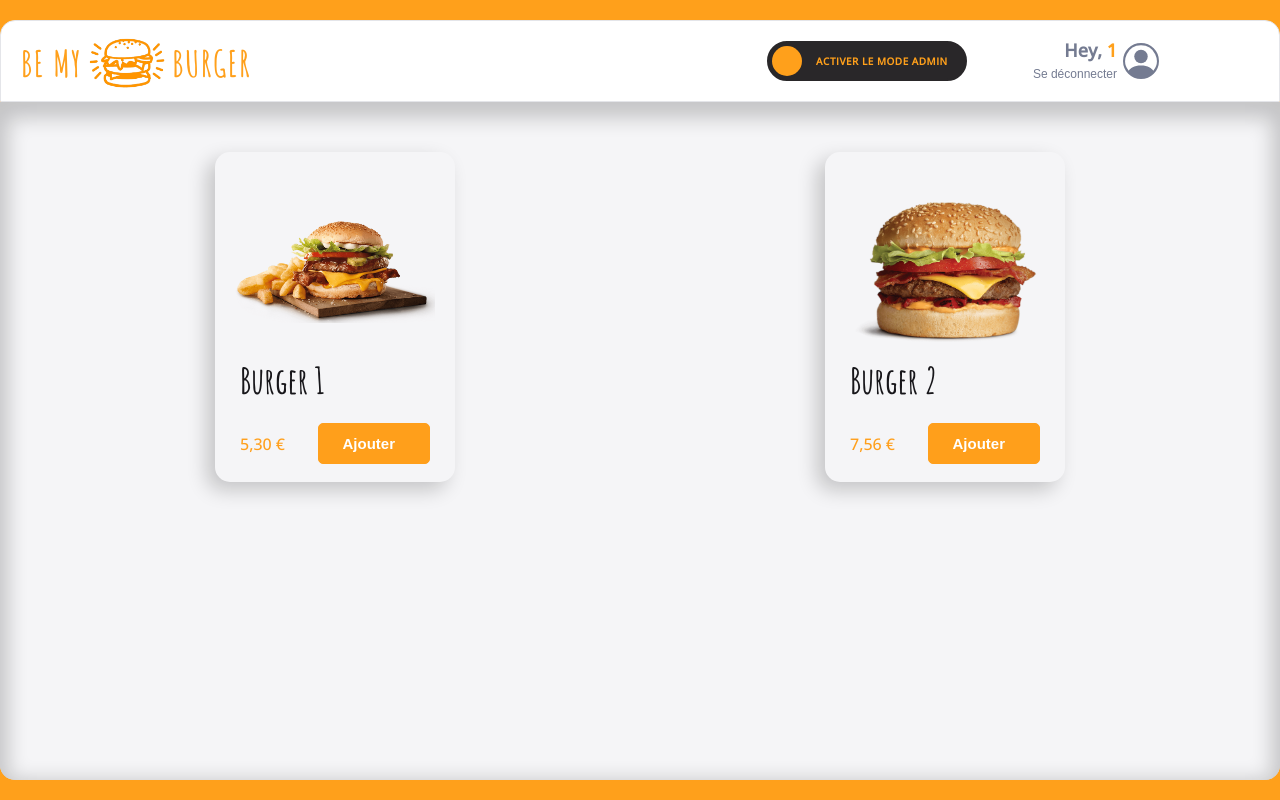
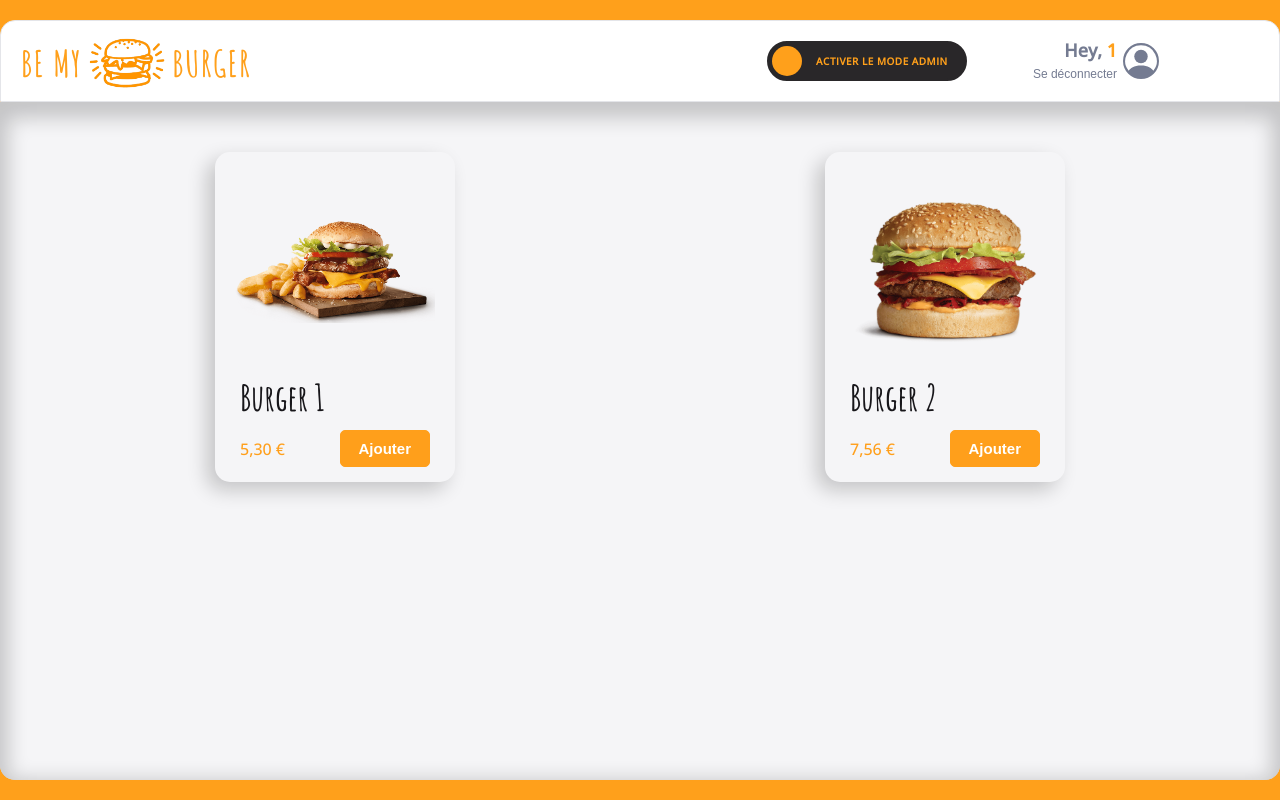
Before and after one commit to chiara-muller/be-my-burger, a React (Vite) app: page /order/1 in a window 1280 px wide. Built offline with nearby package versions, Linux system fonts and the light colour scheme.

Commit message:
F08: ADMIN > PrimaryButton > refacto version

```diff
--- a/index.html
+++ b/index.html
@@ -5,8 +5,7 @@
     <link rel="icon" type="image/svg+xml" href="/vite.svg" />
     <link rel="preconnect" href="https://fonts.googleapis.com">
     <link rel="preconnect" href="https://fonts.gstatic.com" crossorigin>
-    <link href="https://fonts.googleapis.com/css2?family=Amatic+SC:wght@400;700&family=Open+Sans:wght@500&display=swap" rel="stylesheet">
-    <meta name="viewport" content="width=device-width, initial-scale=1.0" />
+    <link href="https://fonts.googleapis.com/css2?family=Amatic+SC:wght@400;700&family=Open+Sans:wght@500&display=swap" rel="stylesheet">    <meta name="viewport" content="width=device-width, initial-scale=1.0" />
     <title>Vite + React</title>
   </head>
   <body>
--- a/src/components/pages/login/LoginForm.jsx
+++ b/src/components/pages/login/LoginForm.jsx
@@ -6,7 +6,7 @@ import { BsPersonCircle } from "react-icons/bs";
 import { IoIosArrowForward } from "react-icons/io";
 
 import TextInput from '../../resusable-ui/TextInput';
-import PrimaryButton from '../../resusable-ui/PrimaryButton';
+import Button from '../../resusable-ui/Button';
 import { theme } from '../../../theme';
 
 export default function LoginForm() {
@@ -41,7 +41,7 @@ export default function LoginForm() {
             required
             version="normal"
           />
-          <PrimaryButton
+          <Button
             label="Accédez à mon espace"
             Icon={<IoIosArrowForward/>}
           />
--- a/src/components/pages/order/Main/Admin/AddProductForm.jsx
+++ b/src/components/pages/order/Main/Admin/AddProductForm.jsx
@@ -8,6 +8,7 @@ import TextInput from "../../../../resusable-ui/TextInput"
 import {FaHamburger} from "react-icons/fa"
 import {BsFillCameraFill} from "react-icons/bs"
 import {MdOutlineEuro} from "react-icons/md"
+import Button from "../../../../resusable-ui/Button";
 
 const EMPTY_ITEM = {
   id: "",
@@ -88,7 +89,7 @@ export default function AddProductForm() {
         />
       </div>
       <div className="button-container">
-        <button onClick={handleClick}>Ajouter un nouveau produit au menu</button>
+        <Button onClick={handleClick} label={"Ajouter un nouveau produit au menu"} version="success"/>
         {notification}
       </div>
     </AddProductFormStyled>
--- a/src/components/pages/order/Main/Admin/AdminPanel.jsx
+++ b/src/components/pages/order/Main/Admin/AdminPanel.jsx
@@ -21,7 +21,7 @@ export default function AdminPanel() {
 
 const AdminPanelStyled = styled.div`
 
-  height: 250px;
+  height: 200px;
   border-bottom-left-radius: ${theme.borderRadius.extraRound};
   border-bottom-right-radius: ${theme.borderRadius.extraRound};
   background: ${theme.colors.white};
--- /dev/null
+++ b/src/components/resusable-ui/Button.jsx
@@ -0,0 +1,104 @@
+import styled, { css } from "styled-components"
+import { theme } from "../../theme";
+
+
+// eslint-disable-next-line react/prop-types
+export default function Button({label, Icon, className, version="normal"}) {
+  return (
+    <ButtonStyled className={className} version={version}>
+      <span> {label} </span>
+      <div className="icon">{Icon && Icon}</div>
+    </ButtonStyled>
+  )
+}
+
+const ButtonStyled = styled.button`
+  ${({ version }) => extraStyle[version]};
+`;
+
+const extraStylePrimary = css`
+
+  width: 100%;
+  border: 1px solid red;
+  display: inline-flex;
+  justify-content: center;
+  align-items: center;
+  position: relative; //is used in case you want to create interactive icons where an icon replaces the text label.
+  white-space: nowrap; //prevents the text label from wrapping to the next line.
+  text-decoration: none; //removes the text decoration in case you’re applying the .btn class to a link.
+  line-height: 1;
+
+  padding: 18px 24px;
+  border-radius: 5px;
+  font-size: 15px;
+  font-weight: 800;
+  color: white;
+  background-color: #ff9f1b;
+  border: 1px solid #ff9f1b;
+
+  &:hover {
+    color: ${theme.colors.primary};
+    background-color: ${theme.colors.white};
+    border: 1px solid ${theme.colors.primary};
+    transition: all 200ms ease-out;
+    cursor: pointer;
+  }
+  &:active {
+    background-color: ${theme.colors.primary};
+    color: ${theme.colors.white};
+  }
+
+  &.is-disabled {
+    opacity: 50%;
+    cursor: not-allowed;
+    z-index: 2;
+  }
+
+  &.with-focus {
+    border: 1px solid white;
+    background-color: ${theme.colors.white};
+    color: ${theme.colors.primary};
+    &:hover {
+      color: ${theme.colors.white};
+      background-color: ${theme.colors.primary};
+      border: 1px solid ${theme.colors.white};
+    }
+    &:active {
+      background-color: ${theme.colors.white};
+      color: ${theme.colors.primary};
+    }
+  }
+
+  .icon {
+    display: flex;
+    justify-content: center;
+    align-items: center;
+  }
+`
+
+const extraStyleSuccess = css`
+  cursor: pointer;
+  color: ${theme.colors.white};
+  background: ${theme.colors.success};
+  border: 1px solid ${theme.colors.success};
+  border-radius: ${theme.borderRadius.round};
+  height: 35px;
+  padding: 0 1.5em;
+  font-weight: ${theme.fonts.weights.semiBold};
+
+  &:hover {
+    background: ${theme.colors.white};
+    color: ${theme.colors.success};
+    border: 1px solid ${theme.colors.success};
+  }
+  &:active {
+    color: ${theme.colors.white};
+    background: ${theme.colors.success};
+    border: 1px solid ${theme.colors.success};
+  }
+`
+
+const extraStyle = {
+  normal: extraStylePrimary,
+  success: extraStyleSuccess,
+}
--- a/src/components/resusable-ui/Card.jsx
+++ b/src/components/resusable-ui/Card.jsx
@@ -1,5 +1,5 @@
 import styled from "styled-components";
-import PrimaryButton from "./PrimaryButton";
+import Button from "./Button";
 import { theme } from "../../theme";
 
 // eslint-disable-next-line react/prop-types
@@ -16,7 +16,7 @@ export default function Card({title, id, imageSource, leftDescription, deleteBut
         <div className="pay-container">
           <div>{leftDescription}</div>
           <div>
-            <PrimaryButton label={"Ajouter"} className={"add-button"}/>
+            <Button label={"Ajouter"} className={"add-button"}/>
           </div>
         </div>
       </div>
@@ -53,7 +53,6 @@ const CardStyled = styled.div`
     }
   }
 
-
   .bottom-card {
     display: flex;
     flex-direction: column;
@@ -85,8 +84,7 @@ const CardStyled = styled.div`
 
     .add-button {
       padding: 10px 18px;
-      margin: 10px 0;
-      font-weight: ${theme.fonts.weights.light};
+      /* margin: 10px 0; */
     }
   }
 `;
--- a/src/components/resusable-ui/PrimaryButton.jsx
+++ /dev/null
@@ -1,78 +0,0 @@
-import styled from "styled-components"
-import { theme } from "../../theme";
-
-
-// eslint-disable-next-line react/prop-types
-export default function PrimaryButton({label, Icon, className}) {
-  return (
-    <PrimaryButtonStyled className={className}>
-      <button> {label} </button>
-      <div className="icon">{Icon && Icon}</div>
-    </PrimaryButtonStyled>
-  )
-}
-
-const PrimaryButtonStyled = styled.div`
-
-    box-sizing: border-box;
-    display: flex;
-    justify-content: center;
-    align-items: center;
-    padding: 18px 24px;
-    margin: 18px 0;
-    border-radius: ${theme.borderRadius.round};
-    border: 1px solid ${theme.colors.primary_burger};
-    background: ${theme.colors.primary_burger};
-
-    button {
-      cursor: pointer;
-      border: none;
-      background: none;
-      color: ${theme.colors.white};
-      font-size: ${theme.fonts.size.SM};
-      font-weight: ${theme.fonts.weights.semiBold};
-    }
-
-    .icon {
-      display: flex;
-      justify-content: center;
-      align-items: center;
-      color: ${theme.colors.white};
-      margin-left: 10px;
-    }
-
-    /*
-    &:hover:not(:disabled) {
-      color: #FF9F1B;
-      background-color: white;
-      transition : all 200ms ease-out;
-    }
-
-    &:active {
-      color: white;
-      background-color: #FF9F1B;
-
-    }
-
-    &:disabled {
-      opacity: 0.6;
-      cursor: not-allowed;
-    } */
-
-    &:hover {
-      color: ${theme.colors.primary_burger};
-      border: 1px solid ${theme.colors.primary_burger};
-      background-color: ${theme.colors.white};
-      cursor: pointer;
-      transition: all 200ms ease-out;
-
-      button {
-        color: ${theme.colors.primary_burger};
-        cursor: pointer;
-      }
-
-      .icon {
-        color: ${theme.colors.primary_burger};
-      }
-    }
-    `;
```
